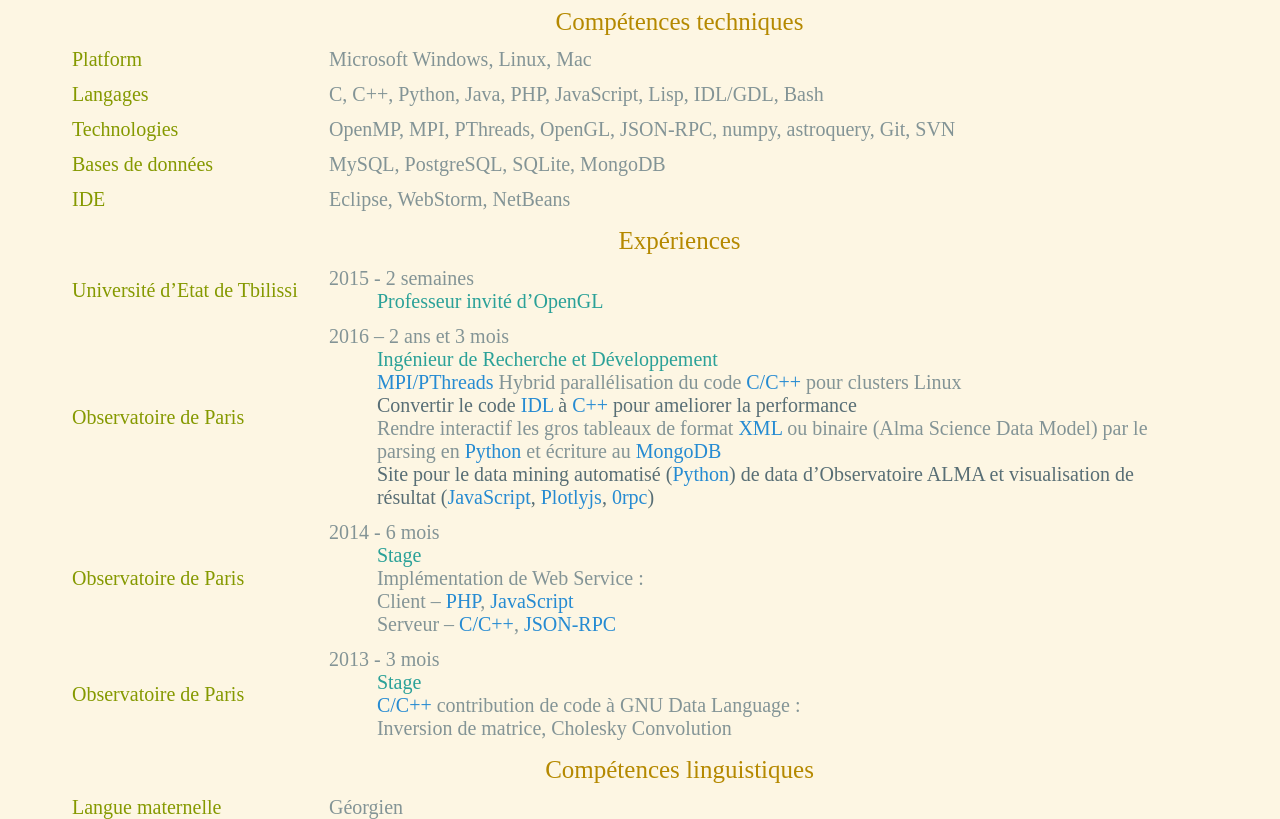
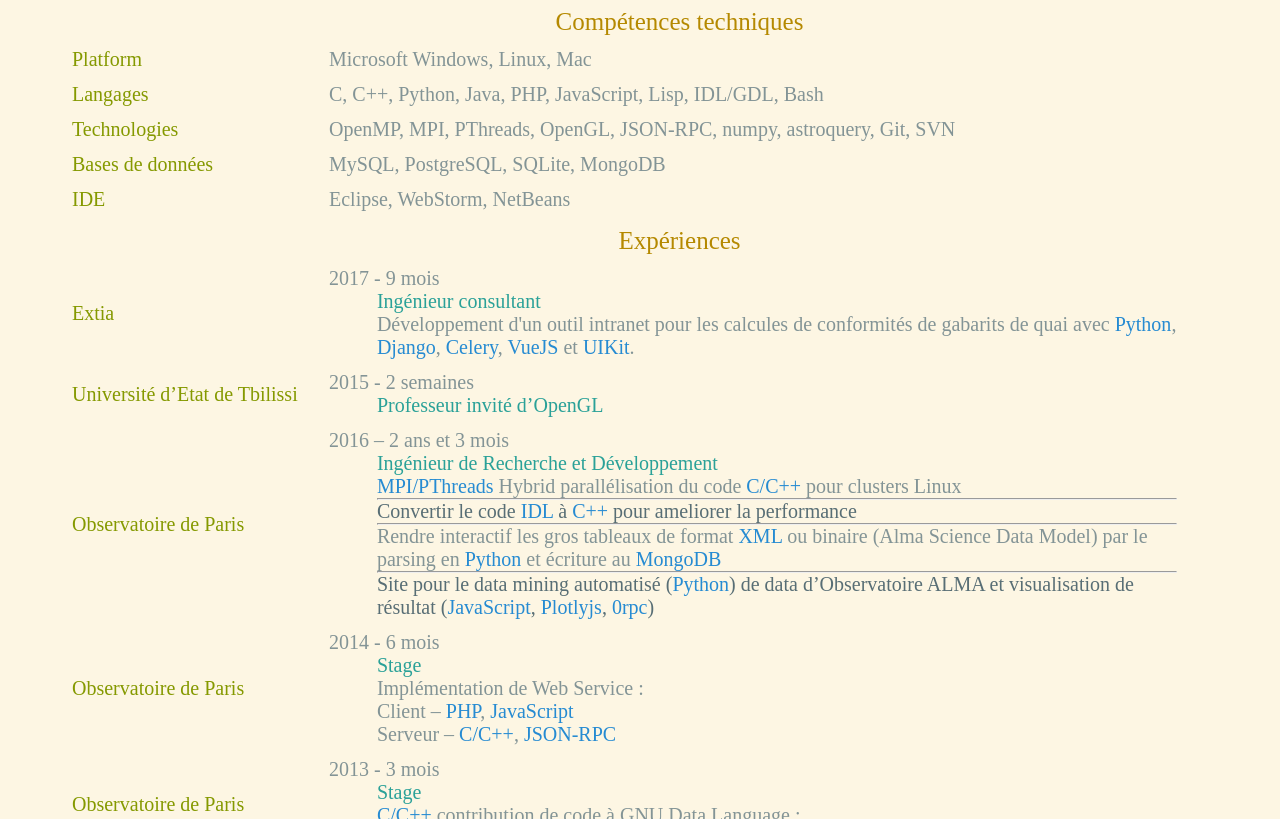
Before and after one commit to nodarai/nodarai.github.io, a plain HTML site: page index.html in a window 1280 px wide. Shown: the part 438-1257 px from the top of the page. Drawn offline with nearby package versions, Linux system fonts and the light colour scheme; a web font is replaced by a local one.

Commit message:
Add new experience, added horizontal line to experience wth multiple projects.

```diff
--- a/index.html
+++ b/index.html
@@ -6,8 +6,8 @@
 	<meta name="viewport" content="width=device-width"/>
 	<meta name="description" content="The Curriculum Vitae of Nodar Kasradze."/>
 	<meta charset="UTF-8">
+
 	<script src="http://ajax.googleapis.com/ajax/libs/jquery/1.8.2/jquery.min.js"></script>
-	<script type="text/javascript" src="cvEn.js"></script>
 	<link rel="stylesheet" media="screen" href="https://fontlibrary.org/face/mononoki" type="text/css"/>
 	<link type="text/css" rel="stylesheet" href="style.css">
 </head>
@@ -19,7 +19,7 @@
 	        <col width="75%">
 	    </colgroup>
 		<tr>
-			<TH id="name" colspan="2" class="fl"> KASRADZE Nodar </TH>
+			<th id="name" colspan="2" class="fl"> KASRADZE Nodar </th>
 		</tr>
 		<tr>
 			<td > Adresse </td>
@@ -91,6 +91,20 @@
 			<td class="tac" colspan="2"> Expériences </td>
 		</tr>
 		<tr>
+			<td> Extia </td>
+			<td>
+				<div> 2017 - 9 mois </div>
+				<div class="experience">
+					<div class="cyan"> Ingénieur consultant </div>
+					<div>
+						Développement d'un outil intranet pour les calcules de conformités de gabarits de quai avec
+						<span class="blue">Python</span>, <span class="blue">Django</span>, <span class="blue">Celery</span>,
+						<span class="blue">VueJS</span> et <span class="blue">UIKit</span>.
+					</div>
+				</div>
+			</td>
+		</tr>
+		<tr>
 			<td> Université d’Etat de Tbilissi </td>
 			<td>
 				2015 - 2 semaines </br>
@@ -104,16 +118,30 @@
 			<td>
 				2016 – 2 ans et 3 mois
 				<div class="experience">
-					<span class="cyan"> Ingénieur de Recherche et Développement </span>
-					</br>
-					<span class="blue"> MPI/PThreads </span> Hybrid parallélisation du code <span class="blue"> C/C++</span>
-					 pour clusters Linux </br>
-					<a href="https://github.com/nodarai/fitspec" target="blank">Convertir le code <span class="blue">IDL</span> à <span class="blue">C++</span> pour ameliorer la performance</a></br>
-					Rendre interactif les gros tableaux de format <span class="blue">XML</span> ou binaire (Alma Science Data Model)
-					par le parsing en <span class="blue"> Python </span> et écriture au <span class="blue"> MongoDB </span> </br>
-					<a href="https://github.com/nodarai/MiningPlot"  target="blank">Site pour le data mining automatisé (<span class="blue">Python</span>) de data d’Observatoire
-					 ALMA et visualisation de résultat (<span class="blue">JavaScript</span>,
-					 <span class="blue">Plotlyjs</span>, <span class="blue">0rpc</span>)</a>
+					<div class="cyan"> Ingénieur de Recherche et Développement </div>
+					<div>
+						<span class="blue"> MPI/PThreads </span> Hybrid parallélisation du code <span class="blue"> C/C++</span>
+						 pour clusters Linux
+					</div>
+					<hr>
+					<div>
+						<a href="https://github.com/nodarai/fitspec" target="blank">
+							Convertir le code <span class="blue">IDL</span> à <span class="blue">C++</span> pour ameliorer la performance
+						</a>
+					</div>
+					<hr>
+					<div>
+						Rendre interactif les gros tableaux de format <span class="blue">XML</span> ou binaire (Alma Science Data Model)
+						par le parsing en <span class="blue"> Python </span> et écriture au <span class="blue"> MongoDB </span>
+					</div>
+					<hr>
+					<div>
+						<a href="https://github.com/nodarai/MiningPlot"  target="blank">
+							Site pour le data mining automatisé (<span class="blue">Python</span>) de data d’Observatoire
+							ALMA et visualisation de résultat (<span class="blue">JavaScript</span>,
+							<span class="blue">Plotlyjs</span>, <span class="blue">0rpc</span>)
+						</a>
+					</div>
 				</div>
 			</td>
 		</tr>
--- a/style.css
+++ b/style.css
@@ -9,6 +9,10 @@ html, body {
     background: #fdf6e3;
     height: 100%;
     min-height: 100%;
+}
+
+hr {
+    margin: 0;
 }
 
 a {
```
